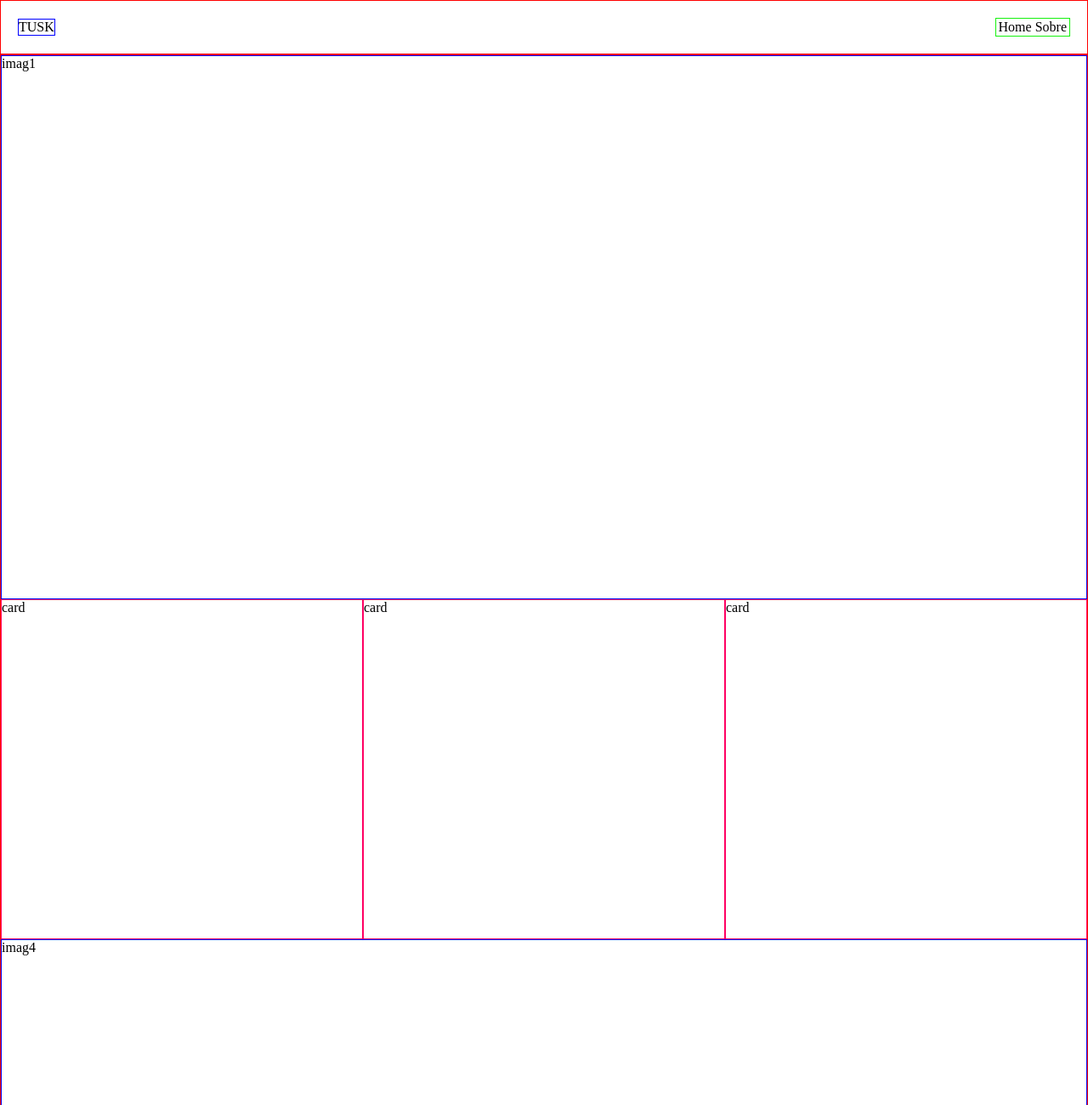
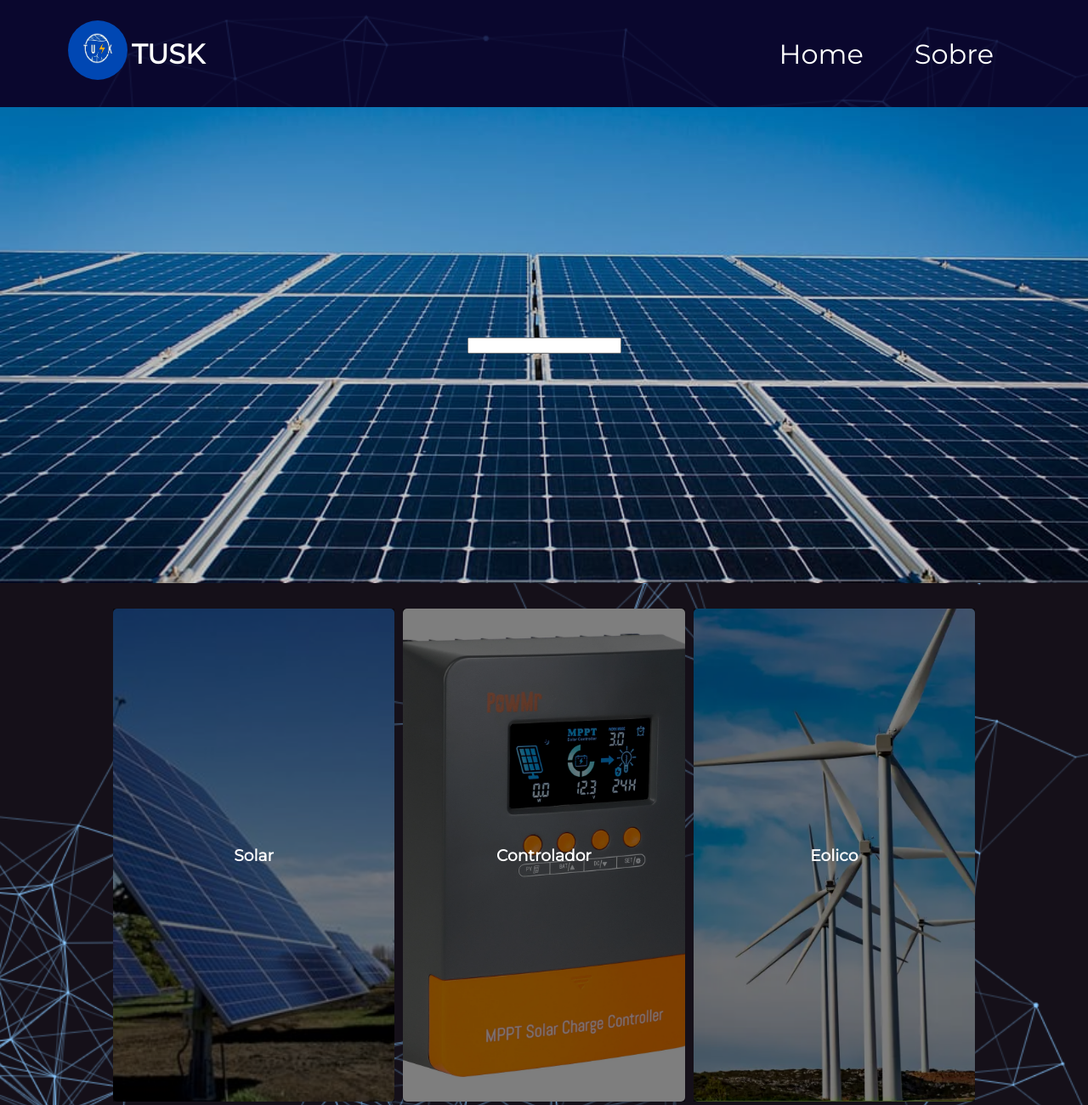
Before and after one commit to Tusk-UFPA/tusk-site, a plain HTML site: page index.html in a window 1280 px wide. Shown: the top 1300 px of the page at 85% size. Drawn offline with Linux system fonts and the light colour scheme.

Commit message:
layout is almost done

```diff
--- /dev/null
+++ b/assets/css/index.css
@@ -0,0 +1,195 @@
+@import url('https://fonts.googleapis.com/css2?family=Montserrat&display=swap');
+
+* {
+    margin: 0;
+    padding: 0;
+    box-sizing: border-box;
+}
+
+:root {
+    --2p: 2px;
+    --5p: 5px;
+    --15p: 15px;
+    --10p: 30px;
+    --side-padding: 8rem;
+}
+
+html {
+    background-image: url('../img/cool-background.png');
+    background-repeat: no-repeat;
+    background-attachment: fixed;
+    background-size: cover;
+}
+
+body {
+    font-family: 'montserrat', sans-serif;
+    color: #fff;
+}
+
+.navbar {
+    --_bg: #090733d3;
+    --_blur: blur(8px);
+    --_nav-bar-padding: 1.5rem;
+
+    display: flex;
+    align-items: center;
+    justify-content: space-between;
+    padding: var(--_nav-bar-padding) 5rem;
+
+    background: var(--_bg);
+
+    position: sticky;
+    top: 0;
+
+}
+
+.navbar,
+.navbar * {
+    transition: 500ms;
+}
+
+.navbar.sticking {
+    --_bg: #252B48;
+    --_nav-bar-padding: 0.5rem;
+    /* filter: blur(8px); */
+    /* -webkit-filter: blur(8px); */
+
+}
+
+
+.logo {
+    display: flex;
+    align-items: center;
+    font-size: 2rem;
+    font-weight: 900;
+}
+
+.logo-image img {
+    width: 70px;
+    height: 70px;
+    border-radius: 50%;
+    margin-right: var(--5p);
+}
+
+.navigators {
+    display: flex;
+    padding: 1px;
+}
+
+.home,
+.sobre {
+    font-size: 2rem;
+    padding: 0 var(--10p);
+
+}
+
+.home {}
+
+.sobre {}
+
+.containar {}
+
+.input-containar-1,
+.input-containar-2,
+.input-containar-3 {
+    background-repeat: no-repeat;
+    background-size: cover;
+    background-position: center;
+    background-blend-mode: multiply;
+    display: flex;
+    justify-content: center;
+    align-items: center;
+    height: 70vh;
+}
+
+.input-containar-2,
+.input-containar-3 {
+    margin: var(--10p) 0;
+}
+
+.input-containar-1 {
+    background-image: url('../img/panel-solar.jpg');
+
+}
+
+.input-containar-2 {
+    background-image: url('../img/Energia-solar-1.jpg');
+}
+
+.input-containar-3 {
+    background-image: url('../img/equipi-solar.jpg');
+}
+
+.image-cards-containar {
+    display: flex;
+    align-items: center;
+    height: 80vh;
+    padding: var(--10p) var(--side-padding);
+}
+
+.image-card-1,
+.image-card-2,
+.image-card-3 {
+    margin: var(--5p);
+    width: 100%;
+    height: 100%;
+    background-repeat: no-repeat;
+    background-size: cover;
+    background-position: center;
+    border-radius: 5px;
+}
+
+.image-card-1 {
+    background-image: url(../img/solar-ajusar.jpg);
+
+}
+
+.image-card-2 {
+    background-image: url(../img/controlador.webp);
+
+}
+
+.image-card-3 {
+    background-image: url(../img/geracao-energia-eolica-bg.webp);
+
+}
+
+.image-cover-of-header,
+.image-cover {
+    display: flex;
+    flex-direction: column;
+    align-items: center;
+    justify-content: center;
+    height: 100%;
+    width: 100%;
+}
+
+.image-cover-of-header {
+    background: #00000033;
+}
+
+.image-cover {
+    background: #00000081;
+}
+
+.info-containar {
+    display: flex;
+    align-items: center;
+    width: 100%;
+    height: 80vh;
+    padding: var(--10p);
+    border: rgb(0, 183, 255) 1px solid;
+}
+
+.info-image,
+.info-content {
+    width: 100%;
+    height: 100%;
+    border: red 1px solid;
+}
+
+/* .info-content {
+    width: 100%;
+    border: red 1px solid;
+
+} */
--- a/assets/index.css
+++ /dev/null
@@ -1,82 +0,0 @@
-* {
-    margin: 0;
-    padding: 0;
-    box-sizing: border-box;
-}
-
-:root {
-    --2p: 2px;
-    --10p: 30px
-}
-
-.navbar {
-    display: flex;
-    align-items: center;
-    justify-content: space-between;
-    padding: 20px;
-    border: red 1px solid;
-
-}
-
-.logo {
-    border: 1px blue solid;
-}
-
-.navigators {
-    display: flex;
-    padding: 1px;
-    border: rgb(22, 241, 15) 1px solid;
-}
-
-.home {
-    padding: 0 var(--2p);
-}
-
-.sobre {
-    padding: 0 var(--2p);
-}
-
-.containar {
-    border: red 1px solid;
-}
-
-.input-containar {
-    height: 80vh;
-    border: blue 1px solid;
-}
-
-.image-cards-containar {
-    display: flex;
-    align-items: center;
-    justify-content: space-around;
-    height: 50vh;
-    border: violet ipx solid;
-}
-
-.image-card {
-    width: 100%;
-    height: 100%;
-    border: rgb(255, 0, 98) 1px solid;
-}
-
-.info-containar {
-    display: flex;
-    align-items: center;
-    width: 100%;
-    height: 80vh;
-    padding: var(--10p);
-    border: rgb(0, 183, 255) 1px solid;
-}
-
-.info-image,
-.info-content {
-    width: 100%;
-    height: 100%;
-    border: red 1px solid;
-}
-
-/* .info-content {
-    width: 100%;
-    border: red 1px solid;
-
-} */
--- /dev/null
+++ b/assets/js/index.js
@@ -0,0 +1,17 @@
+const nav = document.querySelector("#navbar");
+const scrollWatcher = document.createElement("div");
+
+console.log(nav);
+
+scrollWatcher.setAttribute("data-scroll-watcher", "");
+nav.before(scrollWatcher);
+
+const navOberver = new IntersectionObserver(
+  (intres) => {
+    console.log(intres);
+    nav.classList.toggle("sticking", !intres[0].isIntersecting);
+  },
+  { rootMargin: "50px 0px 0px 0px" }
+);
+
+navOberver.observe(scrollWatcher);
--- a/index.html
+++ b/index.html
@@ -6,36 +6,69 @@
     <meta name="viewport" content="width=device-width, initial-scale=1.0">
     <link rel="preconnect" href="https://fonts.googleapis.com">
     <link rel="preconnect" href="https://fonts.gstatic.com" crossorigin>
-    <link href="https://fonts.googleapis.com/css2?family=Inter:wght@200&family=Lexend+Deca&display=swap" rel="stylesheet">
+    <link href="https://fonts.googleapis.com/css2?family=Inter:wght@200&family=Lexend+Deca&display=swap"
+        rel="stylesheet">
     <title>Tusk</title>
-    <link rel="stylesheet" href="assets/index.css">
+    <link rel="stylesheet" href="assets/css/index.css">
+    <script defer src="assets/js/index.js"></script>
 </head>
 
 <body>
-    <nav class="navbar">
+    <header id="navbar" class="navbar">
         <div class="logo">
-            TUSK
+            <div class="logo-image">
+                <img src="assets/img/logo.jpg" alt="" srcset="">
+            </div>
+            <div>
+                TUSK
+            </div>
         </div>
         <div class="navigators">
             <div class="home">Home</div>
             <div class="sobre">Sobre</div>
         </div>
-    </nav>
+    </header>
     <div class="containar">
-        <div class="input-containar">imag1</div>
+        <div class="input-containar-1">
+            <div class="image-cover-of-header">
+                <div class="input">
+                    <input type="text">
+                </div>
+            </div>
+        </div>
         <div class="image-cards-containar">
-            <div class="image-card">card</div>
-            <div class="image-card">card</div>
-            <div class="image-card">card</div>
+            <div class="image-card-1">
+                <div class="image-cover">
+                    <h3>Solar</h3>
+                </div>
+            </div>
+            <div class="image-card-2">
+                <div class="image-cover">
+                    <h3>Controlador</h3>
+                </div>
+            </div>
+            <div class="image-card-3">
+                <div class="image-cover">
+                    <h3>Eolico</h3>
+                </div>
+            </div>
         </div>
-        <div class="input-containar">imag4</div>
-        <div class="input-containar">
+        <div class="input-containar-2">imag4</div>
+        <div class="input-containar-3">
             <div class="">info</div>
             <div class="">info</div>
         </div>
         <div class="info-containar">
-            <div class="info-image">info</div>
-            <div class="info-content">info</div>
+            <div class="info-image">
+                <div class="image-cover-of-header">
+                   info
+                </div>
+            </div>
+            <div class="info-content">
+                <div class="image-cover-of-header">
+                    info
+                 </div>
+            </div>
         </div>
 
     </div>
```
Also changed, not shown: assets/img/Energia-solar-1.jpg (added), assets/img/controlador.webp (added), assets/img/cool-background.png (added), assets/img/equipi-solar.jpg (added), assets/img/geracao-energia-eolica-bg.webp (added), assets/img/logo.jpg (added), assets/img/panel-solar.jpg (added), assets/img/solar-ajusar.jpg (added).
